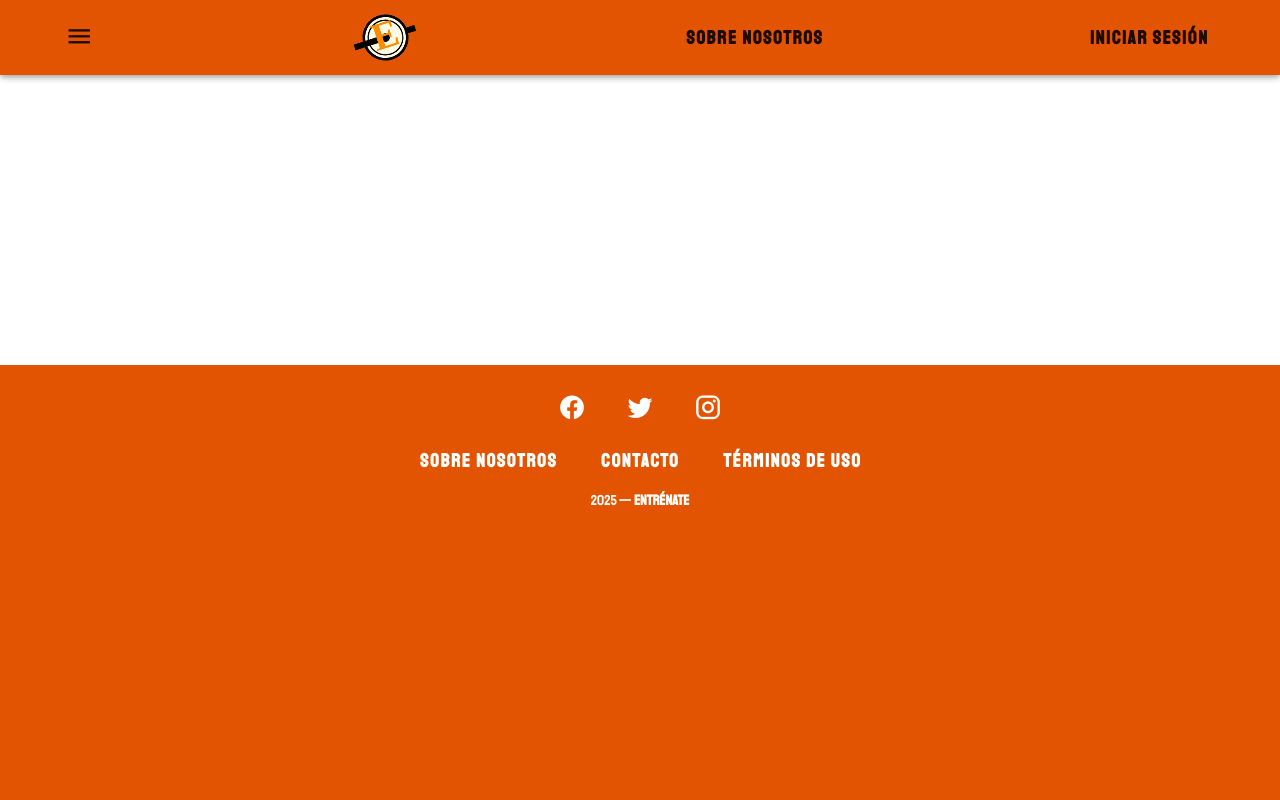
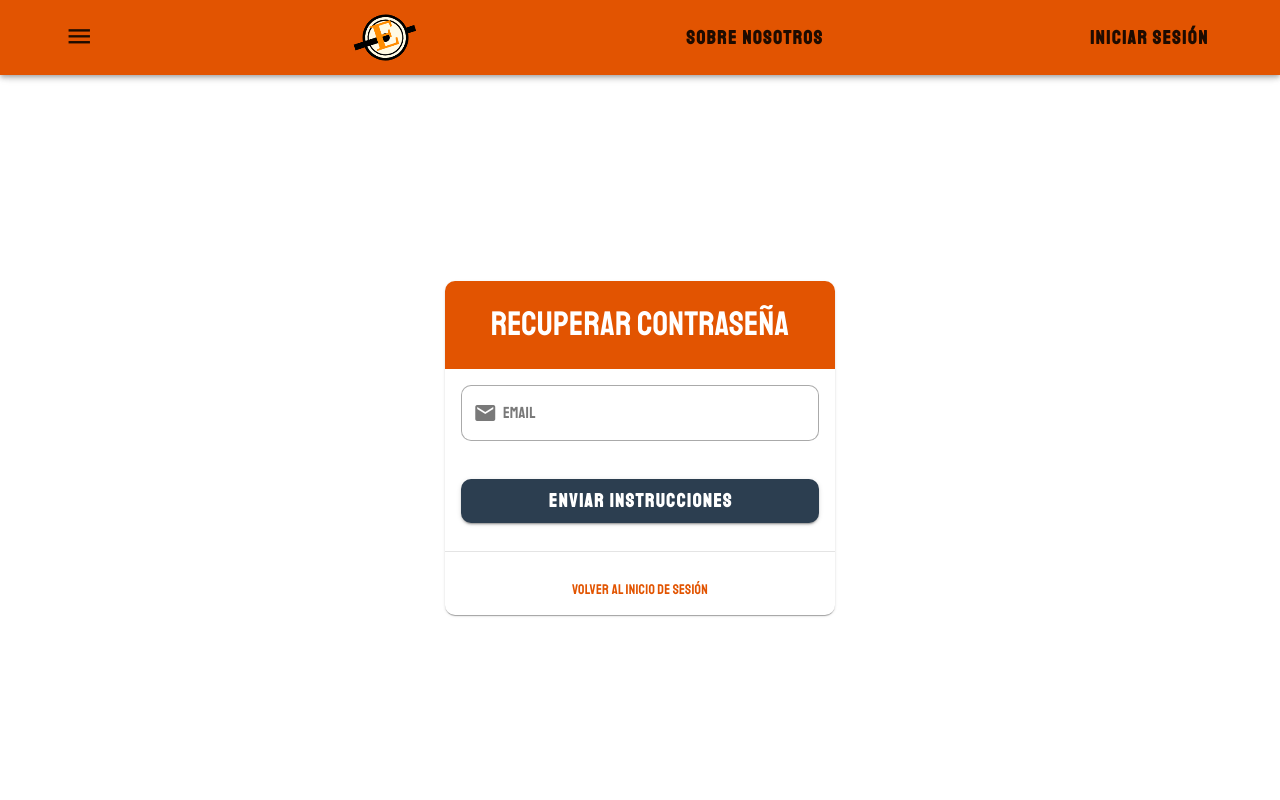
Before and after one commit to gaabsito/RETO_GYM_FRONT, a Vue app in the folder GymFRONT/vue-gym/: page /recuperar-password in a window 1280 px wide. Shown: the top 800 px of the page. Built offline with nearby package versions, Linux system fonts and the light colour scheme.

Commit message:
recuerdame y recuperar contraseña

```diff
--- a/GymFRONT/vue-gym/src/App.vue
+++ b/GymFRONT/vue-gym/src/App.vue
@@ -113,10 +113,6 @@ const authMenuItems = [
   display: flex;
   flex-direction: column;
   min-height: 100vh;
-}
-
-.v-container {
-
 }
 
 .v-toolbar__content {
--- a/GymFRONT/vue-gym/src/router/index.ts
+++ b/GymFRONT/vue-gym/src/router/index.ts
@@ -2,6 +2,7 @@ import { createRouter, createWebHistory } from 'vue-router'
 import HomeView from '@/views/HomeView.vue'
 import LoginView from '@/views/LoginView.vue'
 import RegisterView from '@/views/RegisterView.vue'
+import RecuperarPasswordView from '@/views/RecuperarPasswordView.vue'
 
 const router = createRouter({
   history: createWebHistory(import.meta.env.BASE_URL),
@@ -21,6 +22,11 @@ const router = createRouter({
       name: 'register',
       component: RegisterView,
     },
+    {
+      path: '/recuperar-password',
+      name: 'RecuperarPassword',
+      component: RecuperarPasswordView,
+    }
   ],
 })
 
--- a/GymFRONT/vue-gym/src/stores/auth.ts
+++ b/GymFRONT/vue-gym/src/stores/auth.ts
@@ -13,7 +13,7 @@ export const useAuthStore = defineStore('auth', () => {
 
     const isAuthenticated = computed(() => !!token.value)
 
-    async function login(credentials: LoginCredentials) {
+    async function login(credentials: LoginCredentials & { remember?: boolean }) {
         loading.value = true
         error.value = null
         try {
@@ -33,7 +33,15 @@ export const useAuthStore = defineStore('auth', () => {
 
             user.value = data.user
             token.value = data.token
-            localStorage.setItem('token', data.token)
+
+            // Si remember está activo, guardar en localStorage, si no en sessionStorage
+            if (credentials.remember) {
+                localStorage.setItem('token', data.token)
+                localStorage.setItem('user', JSON.stringify(data.user))
+            } else {
+                sessionStorage.setItem('token', data.token)
+                sessionStorage.setItem('user', JSON.stringify(data.user))
+            }
 
             return data.user
         } catch (e) {
@@ -67,6 +75,33 @@ export const useAuthStore = defineStore('auth', () => {
             localStorage.setItem('token', data.token)
 
             return data.user
+        } catch (e) {
+            error.value = e instanceof Error ? e.message : 'Error desconocido'
+            throw e
+        } finally {
+            loading.value = false
+        }
+    }
+
+    async function requestPasswordReset(email: string) {
+        loading.value = true
+        error.value = null
+        try {
+            const response = await fetch(`${API_URL}/auth/request-reset`, {
+                method: 'POST',
+                headers: {
+                    'Content-Type': 'application/json',
+                },
+                body: JSON.stringify({ email }),
+            })
+
+            const data = await response.json()
+
+            if (!response.ok) {
+                throw new Error(data.message || 'Error al solicitar recuperación de contraseña')
+            }
+
+            return data
         } catch (e) {
             error.value = e instanceof Error ? e.message : 'Error desconocido'
             throw e
@@ -114,6 +149,7 @@ export const useAuthStore = defineStore('auth', () => {
         login,
         register,
         logout,
-        checkAuth
+        checkAuth,
+        requestPasswordReset
     }
 })
--- a/GymFRONT/vue-gym/src/views/LoginView.vue
+++ b/GymFRONT/vue-gym/src/views/LoginView.vue
@@ -14,6 +14,7 @@ const form = ref({
 })
 
 const formRef = ref<VForm | null>(null)
+const rememberMe = ref(false)
 
 const loading = ref(false)
 const error = ref('')
@@ -43,7 +44,8 @@ const handleSubmit = async () => {
 
     await authStore.login({
       email: form.value.email,
-      password: form.value.password
+      password: form.value.password,
+      remember: rememberMe.value
     })
 
     router.push('/')
@@ -86,7 +88,7 @@ const handleSubmit = async () => {
                 @click:append-inner="showPassword = !showPassword"></v-text-field>
 
               <div class="d-flex align-center justify-space-between mb-4">
-                <v-checkbox label="Recuérdame" color="primary"></v-checkbox>
+                <v-checkbox v-model="rememberMe" label="Recuérdame" color="primary"></v-checkbox>
                 <router-link to="/recuperar-password" class="text-decoration-none">
                   ¿Olvidaste tu contraseña?
                 </router-link>
--- /dev/null
+++ b/GymFRONT/vue-gym/src/views/RecuperarPasswordView.vue
@@ -0,0 +1,133 @@
+<script setup lang="ts">
+import { ref } from 'vue'
+import { useAuthStore } from '@/stores/auth'
+import type { VForm } from 'vuetify/components'
+
+const authStore = useAuthStore()
+const formRef = ref<VForm | null>(null)
+const loading = ref(false)
+const error = ref('')
+const success = ref(false)
+const email = ref('')
+
+const rules = {
+  email: [
+    (v: string) => !!v || 'El email es requerido',
+    (v: string) => /.+@.+\..+/.test(v) || 'Debe ser un email válido'
+  ]
+}
+
+const handleSubmit = async () => {
+  if (!formRef.value) return
+
+  const { valid } = await formRef.value.validate()
+
+  if (!valid) return
+
+  try {
+    loading.value = true
+    error.value = ''
+
+    await authStore.requestPasswordReset(email.value)
+    success.value = true
+  } catch (err: any) {
+    error.value = err instanceof Error ? err.message : 'Error al enviar el correo'
+  } finally {
+    loading.value = false
+  }
+}
+</script>
+
+<template>
+  <v-container class="recuperar-password-container" fluid>
+    <v-row align="center" justify="center">
+      <v-col cols="12" sm="8" md="6" lg="4">
+        <v-card class="recuperar-password-card">
+          <v-card-title class="recuperar-password-title text-center py-6">
+            <h1 class="text-h4">Recuperar Contraseña</h1>
+          </v-card-title>
+
+          <v-card-text>
+            <v-alert v-if="error" type="error" class="mb-4">
+              {{ error }}
+            </v-alert>
+
+            <v-alert v-if="success" type="success" class="mb-4">
+              Se ha enviado un correo con las instrucciones para recuperar tu contraseña
+            </v-alert>
+
+            <v-form v-if="!success" ref="formRef" @submit.prevent="handleSubmit">
+              <v-text-field
+                v-model="email"
+                :rules="rules.email"
+                label="Email"
+                prepend-inner-icon="mdi-email"
+                type="email"
+                variant="outlined"
+                required
+              ></v-text-field>
+
+              <v-btn
+                type="submit"
+                color="primary"
+                size="large"
+                block
+                :loading="loading"
+                :disabled="loading"
+                class="mt-4"
+              >
+                Enviar instrucciones
+              </v-btn>
+            </v-form>
+          </v-card-text>
+
+          <v-divider class="my-3"></v-divider>
+
+          <v-card-text class="text-center">
+            <p class="mb-0">
+              <router-link to="/login" class="text-decoration-none">
+                Volver al inicio de sesión
+              </router-link>
+            </p>
+          </v-card-text>
+        </v-card>
+      </v-col>
+    </v-row>
+  </v-container>
+</template>
+
+<style lang="scss" scoped>
+@import '@/assets/styles/main.scss';
+
+.recuperar-password-container {
+  min-height: calc(100vh - var(--v-layout-top)) !important;
+  display: flex;
+  align-items: center;
+}
+
+.recuperar-password-card {
+  border-radius: $border-radius;
+
+  .recuperar-password-title {
+    background-color: $primary-color;
+    color: white;
+  }
+}
+
+:deep(.v-field) {
+  border-radius: $border-radius !important;
+}
+
+.v-btn {
+  font-family: $font-family-base;
+  border-radius: $border-radius;
+}
+
+a {
+  color: $primary-color;
+
+  &:hover {
+    color: darken($primary-color, 10%);
+  }
+}
+</style>
```
